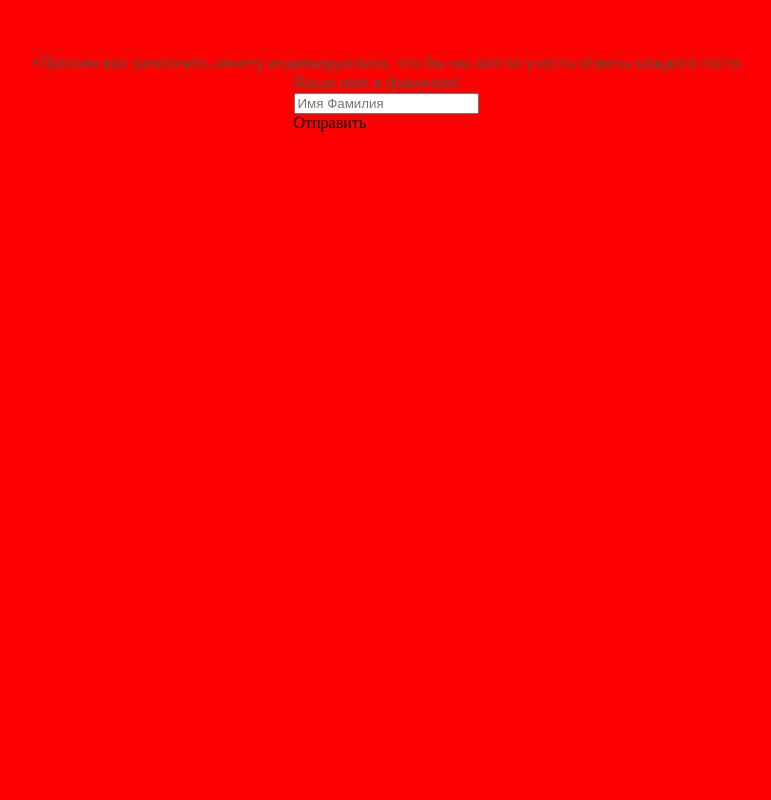
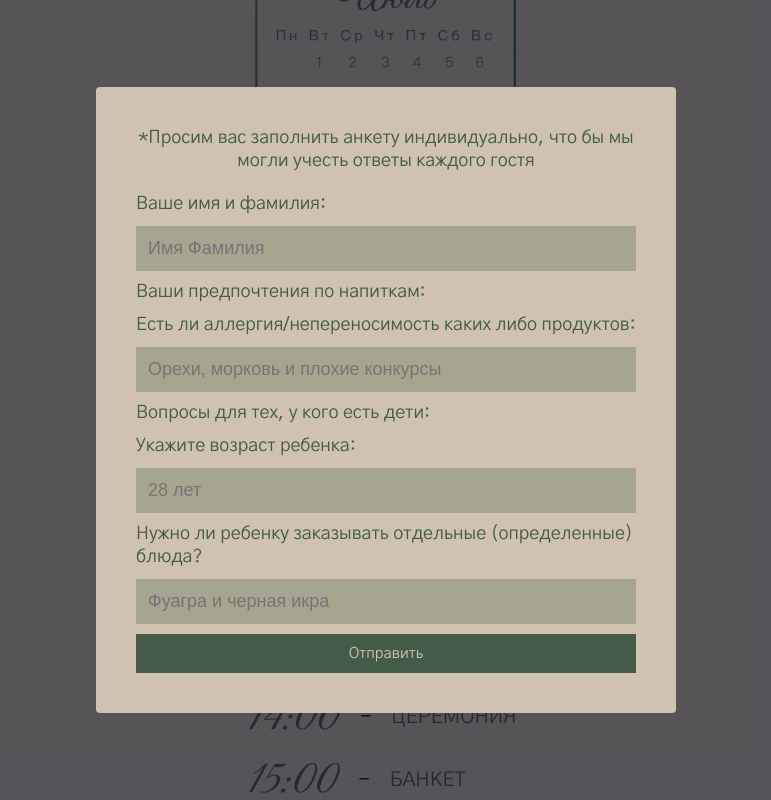
Before and after one commit to D00dlezZz/Invitation, a Vue app: page / in a window 1280 px wide. Both pictures are taken after a click on the button "АНКЕТА ГОСТЯ". Shown: the whole page, without its empty margins (254-1025 px from the left). Built offline with nearby package versions, Linux system fonts and the light colour scheme.

Commit message:
ui oa ui

```diff
--- a/package.json
+++ b/package.json
@@ -12,7 +12,6 @@
   },
   "dependencies": {
     "@emailjs/browser": "^4.4.1",
-    "axios": "^1.7.9",
     "vue": "^3.5.13",
     "vue-router": "^4.5.0"
   },
--- a/src/assets/main.css
+++ b/src/assets/main.css
@@ -33,6 +33,30 @@ p, span {
 }
 
 
+input {
+  width: 100%;
+  padding: 12px;
+  border: none;
+  outline: none;
+  font-size: 18px;
+  background: #A6A58F;
+  box-sizing: border-box;
+}
+
+
+.button {
+  border: none;
+  background: #435B47;
+  font-size: 15px;
+  padding: 10px;
+  color: #CFC2B1;
+  text-align: center;
+  text-decoration: none;
+  font-family: "Gothic A1", serif;
+  font-weight: 400;
+  font-style: normal;
+  cursor: pointer;
+}
 
 @media screen and (max-width: 800px) {
 
--- /dev/null
+++ b/src/components/IconClose.vue
@@ -0,0 +1,15 @@
+<script setup>
+
+</script>
+
+<template>
+  <template>
+    <svg viewBox="0 0 24 24" class="icon" xmlns="http://www.w3.org/2000/svg">
+      <path fill-rule="evenodd" clip-rule="evenodd" d="M10.586 12l-5.293 5.293 1.414 1.414L12 13.414l5.293 5.293 1.414-1.414L13.414 12l5.293-5.293-1.414-1.414L12 10.586 6.707 5.293 5.293 6.707 10.586 12z" />
+    </svg>
+  </template>
+</template>
+
+<style scoped>
+
+</style>
--- a/src/components/sections/ThirdSection.vue
+++ b/src/components/sections/ThirdSection.vue
@@ -100,20 +100,6 @@ h2 {
   text-align: center;
   font-size: 20px;
 }
-.button {
-  width: 75%;
-  border: none;
-  background: #435B47;
-  font-size: 15px;
-  padding: 10px;
-  color: #CFC2B1;
-  text-align: center;
-  text-decoration: none;
-  font-family: "Gothic A1", serif;
-  font-weight: 400;
-  font-style: normal;
-  cursor: pointer;
-}
 
 .additional-info {
   text-align: center;
--- a/src/views/QuestionnaireModalView.vue
+++ b/src/views/QuestionnaireModalView.vue
@@ -1,10 +1,10 @@
 <script setup>
 import emailjs from '@emailjs/browser';
+import IconClose from '@/components/IconClose.vue'
 
 const formParams = {
   name: ''
 }
-
 
 const sendMail = () => {
   emailjs.send("service_khfwutq", "template_cpgvq59", formParams)
@@ -13,14 +13,30 @@ const sendMail = () => {
 
 <template>
 <div class="questionnaire-modal-wrapper">
-  <form class="questionnaire-wrapper">
-    <p>*Просим вас заполнить анкету индивидуально, что бы мы могли учесть ответы каждого гостя</p>
-    <div>
-      <div>
+  <form class="questionnaire-form-wrapper">
+    <p class="questionnaire-form__remark">*Просим вас заполнить анкету индивидуально, что бы мы могли учесть ответы каждого гостя</p>
+    <div class="form-container">
+      <div class="input-wrap">
         <p>Ваше имя и фамилия:</p>
         <input type="text" placeholder="Имя Фамилия" v-model="formParams.name">
       </div>
-      <div @click="sendMail">Отправить</div>
+      <div class="input-wrap">
+        <p>Ваши предпочтения по напиткам:</p>
+      </div>
+      <div class="input-wrap">
+        <p>Есть ли аллергия/непереносимость каких либо продуктов:</p>
+        <input type="text" placeholder="Орехи, морковь и плохие конкурсы">
+      </div>
+      <p>Вопросы для тех, у кого есть дети:</p>
+      <div class="input-wrap">
+        <p>Укажите возраст ребенка:</p>
+        <input type="text" placeholder="28 лет">
+      </div>
+      <div class="input-wrap">
+        <p>Нужно ли ребенку заказывать отдельные (определенные) блюда?</p>
+        <input type="text" placeholder="Фуагра и черная икра">
+      </div>
+      <div class="button" @click="sendMail">Отправить</div>
     </div>
   </form>
 </div>
@@ -28,22 +44,60 @@ const sendMail = () => {
 
 <style scoped>
 .questionnaire-modal-wrapper {
-  width: 100vw;
+  width: 100%;
   height: 100vh;
-  background: red;
   position: absolute;
+  background: #0D11239E;
+  z-index: 1000;
+  display: flex;
+  align-items: center;
+  justify-content: center;
   top: 0;
-  left: 0;
-  z-index: 10000;
+  left: 0 ;
 }
 
-.questionnaire-wrapper {
+.questionnaire-form-wrapper {
+  position: relative;
   display: flex;
   flex-direction: column;
   justify-content: center;
   align-items: center;
   margin: 0 auto;
-  padding: 53px;
-  max-width: 1080px;
+  padding: 40px;
+  background: #CFC2B1;
+  border-radius: 4px;
+  gap: 20px;
+  max-width: 500px;
+  font-size: 18px;
+  @media screen and (max-width: 800px) {
+    width: 100%;
+  }
+}
+
+.questionnaire-form__remark {
+  text-align: center;
+}
+
+.close-icon {
+  position: absolute;
+  right: 20px;
+  top: 20px;
+  z-index: 1010;
+  background: red;
+  width: 20px;
+  height: 20px;
+}
+
+.form-container {
+  display: flex;
+  flex-direction: column;
+  gap: 10px;
+}
+
+
+.input-wrap {
+  display: flex;
+  flex-direction: column;
+  gap: 10px;
 }
 </style>
```
Also changed, not shown: 2 other files (tests, documents, lock files or other folders).
